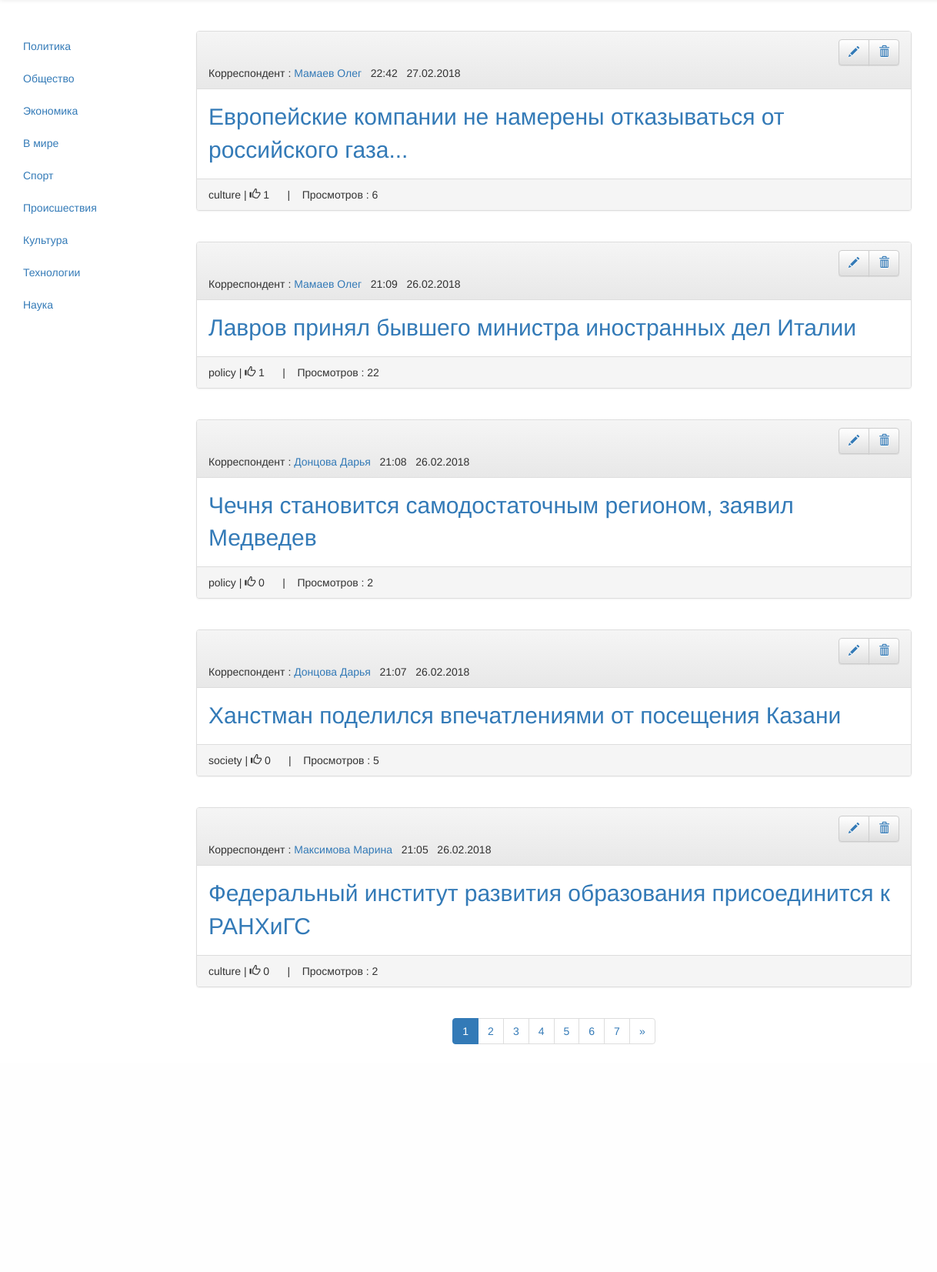
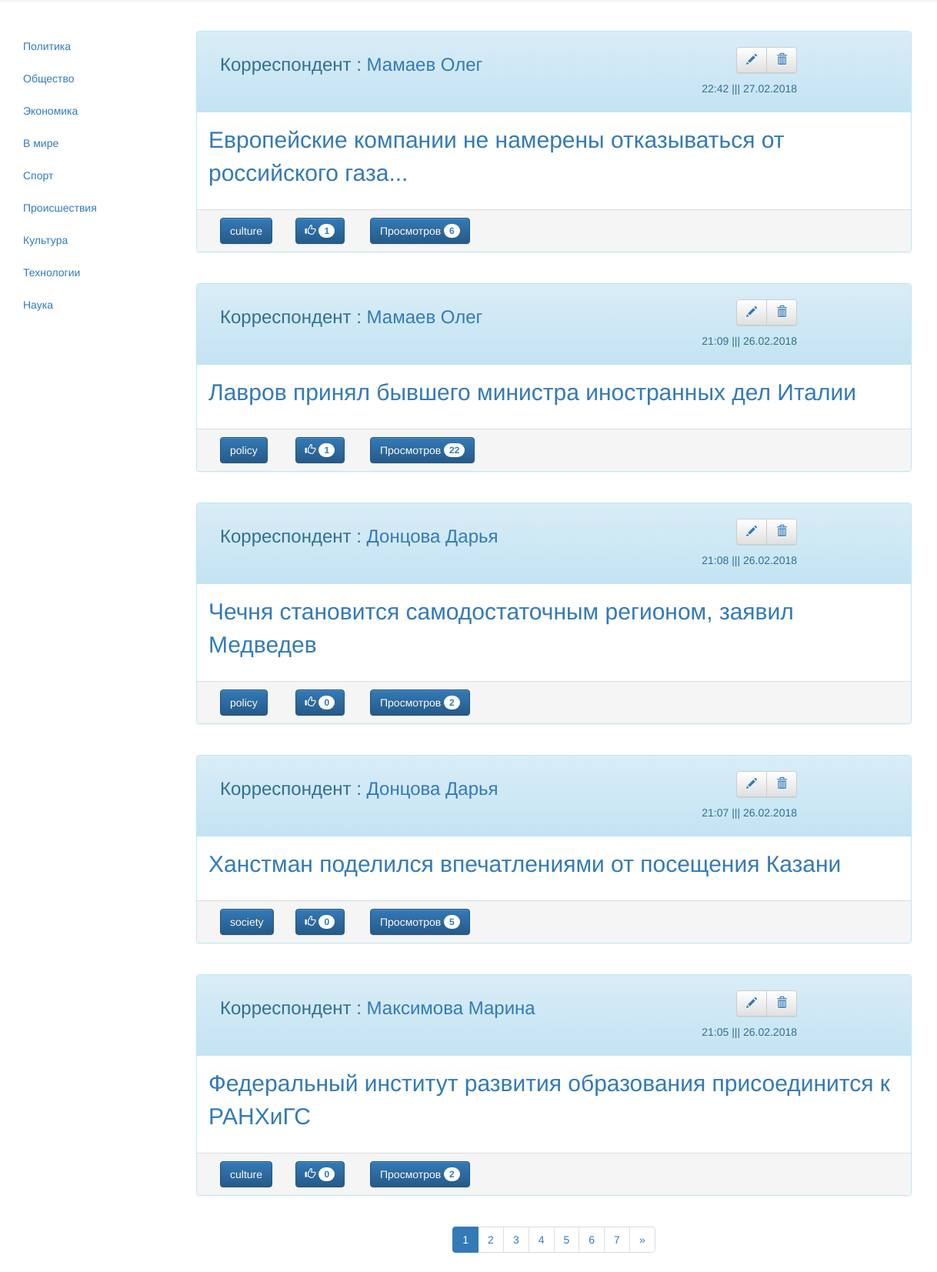
Before and after one commit to b1sqw1t/news-site, a Django app: page / in a window 1440 px wide. Shown: the part 51-1704 px from the top of the page at 77% size, without its empty margins (0-1218 px from the left). Before the commit the page ends 1408 px from the top, so only its background shows below. Run offline with Django 3.2, Linux system fonts and the light colour scheme; data comes from the database, SQL or seed files in the repository; both versions use the stored data as it was after the commit; some libraries are stand-ins or nearby versions.

Commit message:
change main.html,index.html,view.html...change DESIGN

```diff
--- a/news/templates/base/main.html
+++ b/news/templates/base/main.html
@@ -38,13 +38,15 @@
     <div class="row">
         <div class="col-md-2">
             <ul class="nav nav-pills nav-stacked">
-            {% block category %}
+                {% block category %}
 
-            {% endblock %}
+                {% endblock %}
             </ul>
         </div>
         <div class="col-md-8">
+            {% block text %}
 
+            {% endblock %}
             {% block news%}
             {% endblock%}
         </div>
--- a/news/templates/index.html
+++ b/news/templates/index.html
@@ -2,6 +2,7 @@
 {% load staticfiles %}
 
 {% block title %} {{ title }} {% endblock %}
+
 
 {% block category %}
     {% if  category  %}
@@ -13,80 +14,146 @@
     {% endif %}
 {% endblock%}
 
+<!--ВЫВОД ИМЕНИ АВТОРА ПОД ШАПКОЙ -->
+{% block text %}
+
+{% if  author_name  %}
+        {% for name_eng,name_rus in authors %}
+            {% if  name_eng == author_name  %}
+
+<div class="well" align="center"><p class="text-primary h2">Все статьи автора : <b>{{ name_rus }}</b></p></div></h3>
+            {% endif %}
+        {% endfor %}
+    {% endif %}
+{% endblock %}
+<!--ВЫВОД ИМЕНИ АВТОРА ПОД ШАПКОЙ -->
+
 {% block news%}
     {% if object_list %}
         {% for news in object_list %}
-            <div class="panel panel-default">
-                <div class="panel-heading">
-                    <div align="right">
+            <div class="panel panel-info ">
+                <div class="panel-heading" >
+                    <div class="container">
+                        <div class="row">
+                            <div class="col-md-6 h3">
+                                 <!--- ВЫВОД ССЫЛКИ НА ПОИСК АВТОРА ПО ИМЕНИ И ФАМИЛИИ -->
+                                {% for name in authors %}
+                                    {% if  name.0 == news.news_authors  %}
+                                            <p>Корреспондент :  <a href="/author/{{name.0}}">{{ name.1 }}</a></p>
+                                    {% endif %}
+                                {% endfor %}
+                                <!--- ВЫВОД ССЫЛКИ НА ПОИСК АВТОРА ПО ИМЕНИ И ФАМИЛИИ -->
+                            </div>
+
+                            <div class="col-md-2" align="right">
+
+
+                                <p>
                                     <div class="btn-group" role="group" aria-label="...">
                                         <button type="button" class="btn btn-default"><a href="{% url 'edit_news' %}{{news.id}}"><i class="glyphicon glyphicon-pencil"></i></a></button>
                                         <button type="button" class="btn btn-default"><a href="{% url 'delete_news' %}{{news.id}}"><i class="glyphicon glyphicon-trash"></i></a></button>
                                     </div>
+                                </p>
+                                <p>{{ news.news_date|date:"H:i" }} ||| {{ news.news_date|date:"d.m.Y" }}</p>
                             </div>
-                    <!--- ВЫВОД ССЫЛКИ НА ПОИСК АВТОРА ПО ИМЕНИ И ФАМИЛИИ -->
-                    {% for name in authors %}
-                    {% if  name.0 == news.news_authors  %}
-                    <div>
-                        <div align="left">
-                           Корреспондент :  <a href="/author/{{name.0}}">{{ name.1 }}</a>&nbsp&nbsp
-                    {% endif %}
-                    {% endfor %}
-                     <!--- ВЫВОД ССЫЛКИ НА ПОИСК АВТОРА ПО ИМЕНИ И ФАМИЛИИ -->
-
-                    {{ news.news_date|date:"H:i" }}&nbsp&nbsp
-                    {{ news.news_date|date:"d.m.Y" }}
+                        </div>
+                    </div>
+                </div>
+                <div class="panel-body" style="font-size:30px">
+                    <p><a href="{% url 'post' %}?post={{ news.id }}">{{news.news_title}}</a></p>
+                </div>
+                <div class="panel-footer">
+                    <div class="container">
+                        <div class="row">
+                            <div class="col-md-1">
+                                <!-- ВЫВОД КАТЕГОРИИ-->
+                                <button class="btn btn-primary " type="button" >
+                                    {{ news.news_category }} <span class="badge"></span>
+                                </button>
+                                <!-- ВЫВОД КАТЕГОРИИ-->
                             </div>
 
+                            <div class="col-md-1">
+                                <!-- ЛАЙКИ LIKED-->
+                                <button class="btn btn-primary" type="button">
+                                    <i class="glyphicon glyphicon-thumbs-up"></i> <span class="badge">{{ news.news_liked }}</span>
+                                </button>
+                                <!-- ЛАЙКИ LIKED-->
                             </div>
+                            <div class="col-md-2">
+                                <button class="btn btn-primary " type="button" >
+                                    Просмотров <span class="badge">{{news.news_views}}</span>
+                                </button>
 
                             </div>
-                <div class="panel-body" style="font-size:30px"><a href="{% url 'post' %}?post={{ news.id }}">{{news.news_title}}</a></div>
-                <div class="panel-footer">
-                    {{ news.news_category }}  |  <i class="glyphicon glyphicon-thumbs-up"></i> {{ news.news_liked }}
-                            &nbsp&nbsp&nbsp &nbsp|&nbsp&nbsp&nbsp&nbspПросмотров : {{news.news_views}}
+                        </div>
+                    </div>
                 </div>
             </div>
         {% if  not forloop.last  %}
             <br>
         {% endif %}
     {% endfor %}
+
+
     <center>
+        <div>
             <nav aria-label="Page navigation">
                 <ul class="pagination">
                     {% if  page_obj.has_previous  %}
                         {% if  category_now  %}
-                        <li><a href="{% url 'index' category=category_now%}?page={{page_obj.previous_page_number}}" aria-label="Previous"><span aria-hidden="true">&laquo;</span></a></li>
+                            <li>
+                                <a href="{% url 'index' category=category_now%}?page={{page_obj.previous_page_number}}" aria-label="Previous">
+                                    <span aria-hidden="true">&laquo;</span>
+                                </a>
+                            </li>
                         {% else %}
-                        <li><a href="{% url 'index' %}?page={{page_obj.previous_page_number}}" aria-label="Previous"><span aria-hidden="true">&laquo;</span></a></li>
+                            <li>
+                                <a href="{% url 'index' %}?page={{page_obj.previous_page_number}}" aria-label="Previous">
+                                    <span aria-hidden="true">&laquo;</span>
+                                </a>
+                            </li>
                         {% endif %}
                     {% endif %}
                     {% if  page_obj.has_other_pages  %}
                         {% for pn in page_obj.paginator.page_range %}
                             {% if  category_now  %}
                                 {% if  pn != page_obj.number  %}
-                                    <li><a href="{% url 'index' category=category_now %}?page={{ pn }}">{{ pn }}</a></li>
+                                    <li>
+                                        <a href="{% url 'index' category=category_now %}?page={{ pn }}">{{ pn }}</a>
+                                    </li>
                                 {% else %}
-                                    <li class="active"><a href="">{{ pn }} <span class="sr-only">(current)</span></a></li>
+                                    <li class="active">
+                                        <a href="">{{ pn }} <span class="sr-only">(current)</span></a>
+                                    </li>
                                 {% endif %}
                             {% else %}
                                 {% if  pn != page_obj.number  %}
-                                    <li><a href="{% url 'index' %}?page={{ pn }}">{{ pn }}</a></li>
+                                    <li>
+                                        <a href="{% url 'index' %}?page={{ pn }}">{{ pn }}</a>
+                                    </li>
                                 {% else %}
-                                    <li class="active"><a href="">{{ pn }} <span class="sr-only">(current)</span></a></li>
+                                    <li class="active">
+                                        <a href="">{{ pn }} <span class="sr-only">(current)</span></a>
+                                    </li>
                                 {% endif %}
                             {% endif %}
                         {% endfor %}
                     {% endif %}
                     {% if  page_obj.has_next  %}
                         {% if  category_now  %}
-                            <li><a href="{% url 'index' category=category_now %}?page={{page_obj.next_page_number}}" aria-label="Next"><span aria-hidden="true">&raquo;</span></a></li>
+                            <li>
+                                <a href="{% url 'index' category=category_now %}?page={{page_obj.next_page_number}}" aria-label="Next"><span aria-hidden="true">&raquo;</span></a>
+                            </li>
                         {% else %}
-                            <li><a href="{% url 'index' %}?page={{page_obj.next_page_number}}" aria-label="Next"><span aria-hidden="true">&raquo;</span></a></li>
+                            <li>
+                                <a href="{% url 'index' %}?page={{page_obj.next_page_number}}" aria-label="Next"><span aria-hidden="true">&raquo;</span></a>
+                            </li>
                         {% endif %}
                     {% endif %}
                 </ul>
             </nav>
+         </div>
     </center>
     {% else %}
         <p>НОВОСТИ ОТСУТСТВУЮТ</p>
--- a/news/views.py
+++ b/news/views.py
@@ -98,12 +98,16 @@ class authors_list_Views(ListView,category_list):
         try:
             self.author_name = self.args[0]
         except:
-            print('НИХУЯ БРАТАН')
-            self.author_name = 'Maksimova_Marina'
+            self.author_name = None
         return super(authors_list_Views,self).get(request,*args,**kwargs)
 
+    def get_context_data(self,**kwargs):
+        context = super(authors_list_Views,self).get_context_data(**kwargs)
+        context['author_name'] = self.author_name
+        return context
+
     def get_queryset(self):
-        return Newsbase.objects.filter(news_authors = self.author_name)
+        return Newsbase.objects.filter(news_authors = self.author_name).order_by('-news_date')
 
 
 
```
Also changed, not shown: db.sqlite3. Lines whose indentation alone changed are shown as unchanged.
